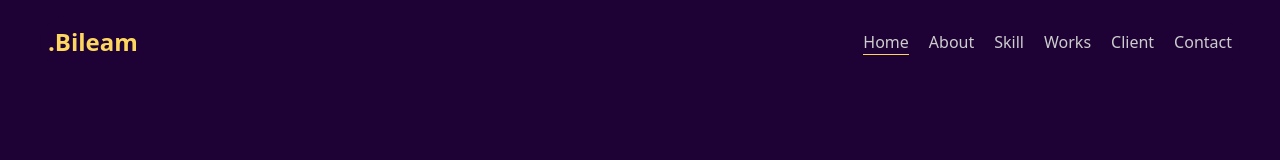
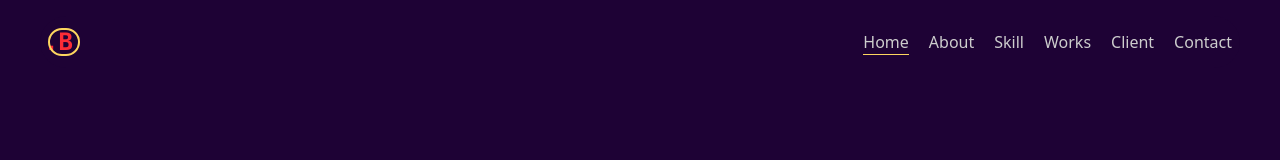
Before and after one commit to bileam/Portofolio, a React (Vite) app: page / in a window 1280 px wide. Shown: the top 160 px of the page. Built offline with nearby package versions, Linux system fonts and the light colour scheme.

Commit message:
bileam mangalla

```diff
--- a/src/Components/Navbar.jsx
+++ b/src/Components/Navbar.jsx
@@ -14,7 +14,19 @@ const Navbar = ({ isDark, setDark }) => {
     <nav className="md:container   mx-auto py-4 px-3 lg:px-10 fixed top-0 right-0 left-0 z-100 dark:bg-bacg">
       <div className="flex md:flex-row relative  justify-between md:items-center md:dark:bg-bacg md:rounded-full p-2">
         <div className="flex items-center justify-between  w-full md:w-auto pr-2 md:pr-0">
-          <h1 className="text-kuning text-[1.5rem] font-semibold">.Bileam</h1>
+          {/* <h1 className="text-kuning text-[1.5rem] font-semibold">.Bileam</h1>
+           */}
+          <div className="text-red-500 relative group text-[1.5rem] font-mono flex justify-center font-semibold  max-w-25 overflow-hidden ">
+            <span className=" transition-all duration-500 md:-translate-x-1 group-hover:translate-0 group-hover:delay-600 delay-900">
+              .B
+            </span>
+            <div className="border-2 md:block hidden group-hover:opacity-0 group-hover:delay-0 delay-1500 transition-opacity duration-200 border-kuning w-8 rounded-full  h-7 left-0 top-1 absolute"></div>
+            <span className="translate-x- inline-block  max-w-15 overflow-hidden">
+              <span className="inline-block md:text-red-500 md:-translate-x-full text-[0.9rem]  group-hover:delay-1200 delay-200 group-hover:translate-0 transition-transform duration-500 ease-in-out">
+                ileam
+              </span>
+            </span>
+          </div>
           <div className="flex items-center gap-3">
             {/* <button
               onClick={() => setDark(!isDark)}
```
